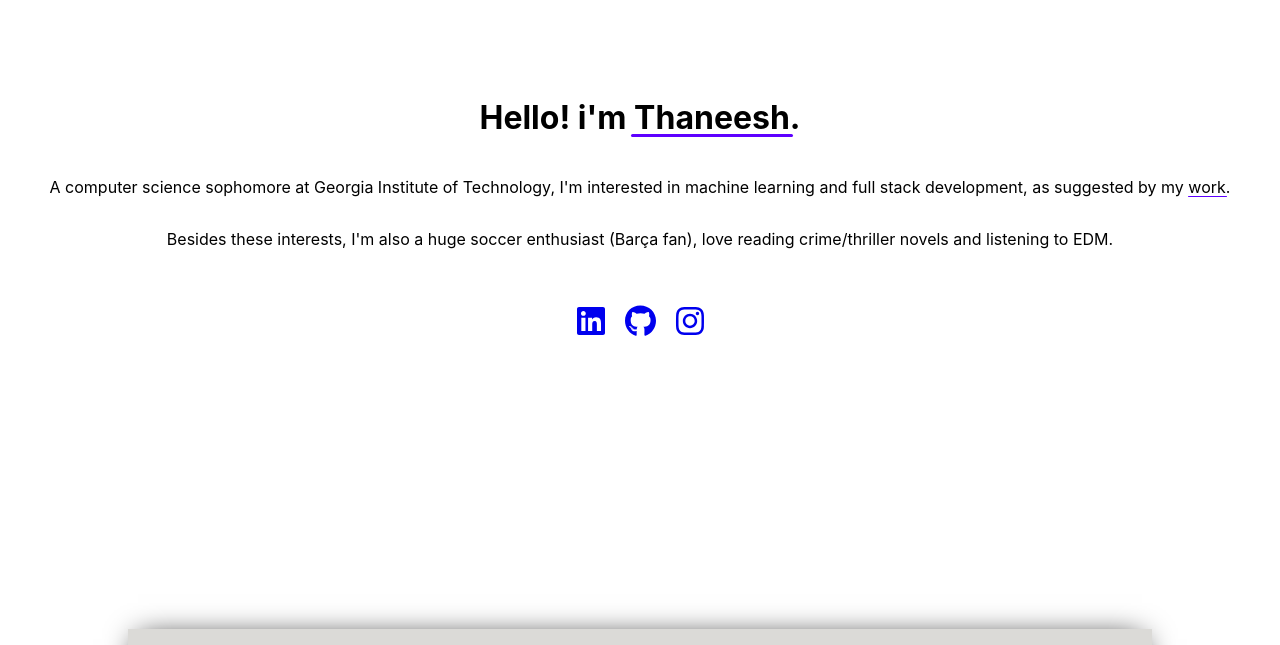
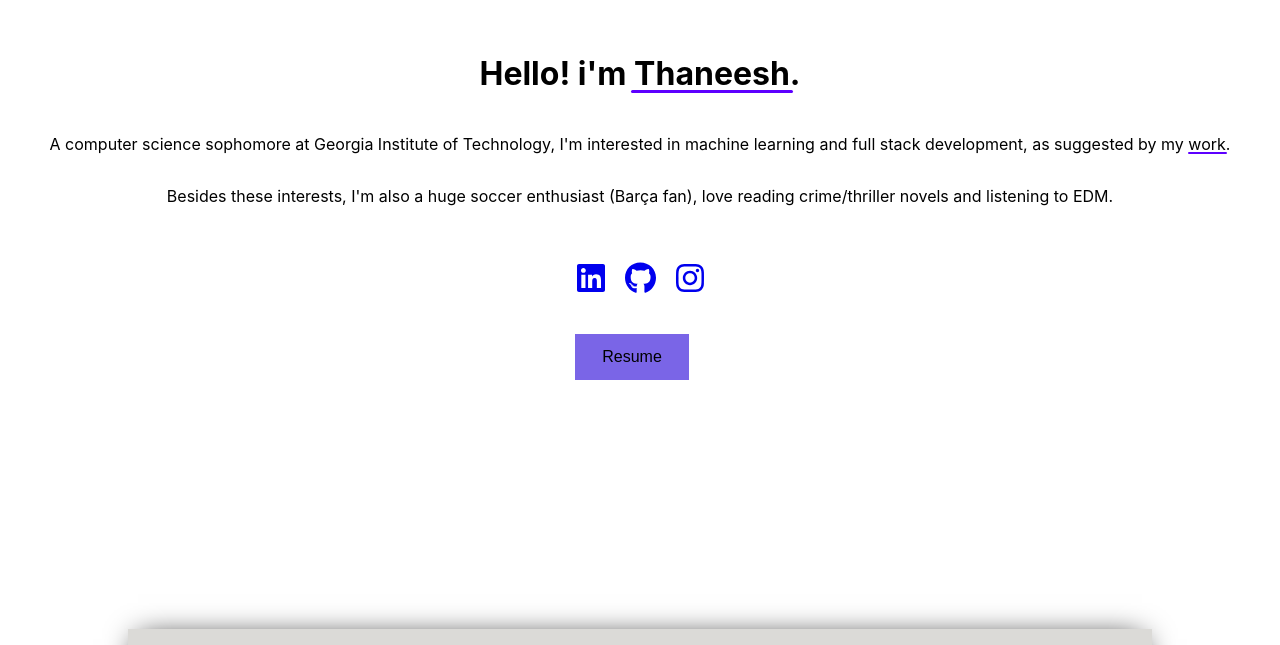
Before and after one commit to thaneesh-babu/Personal-Website, a React (Vite) app: page / in a window 1280 px wide. Shown: the part 155-800 px from the top of the page. Built offline with nearby package versions, Linux system fonts and the light colour scheme.

Commit message:
minor home tweaks

```diff
--- a/src/components/Home/Home.jsx
+++ b/src/components/Home/Home.jsx
@@ -1,7 +1,6 @@
 import { motion } from "framer-motion";
 import React, { useRef, useState } from "react";
 import {
-  faApple,
   faGithub,
   faInstagram,
   faLinkedin,
@@ -100,6 +99,9 @@ const Home = () => {
             <FontAwesomeIcon icon={faInstagram} size="2x" />
           </a>
         </div>
+        <br></br>
+        <br></br>
+        <button className="button--primary"> Resume <a href="#"></a></button>
       </motion.div>
       <div className="scroll" ref={aboutReference} />
       <About />
--- a/src/components/Home/Home.scss
+++ b/src/components/Home/Home.scss
@@ -381,3 +381,49 @@
   flex-direction: row;
   gap: 20px;
 }
+
+button,
+.button{
+  --button: hsl(0, 0%, 12%);
+  --button-hover: hsl(0, 0%, 20%);
+  --button-active:  hsl(0, 0%, 30%);
+  --button-visited: hsl(0, 0%, 20%);
+  --button-colour: var(--colour-white);
+  --button-border: var(--colour-black);
+}
+
+
+.button--primary {
+  --button: hsl(250, 73%, 65%);
+  --button-hover: hsl(250, 73%, 65%);
+  --button-active:  hsl(250, 73%, 65%);
+  --button-visited: hsl(250, 73%, 65%);
+  --button-colour: var(--colour-black);
+   --button-border: var(--colour-black);
+}
+
+button {
+  padding: .9rem 1.7rem;
+  color: var(--button-colour);
+  font-weight: 500;
+  font-size: 16px;
+  transition: all 0.3s ease-in-out;
+  background: var(--button);
+  border: solid 1px var(--button-border);
+  box-shadow: inset 0 0 0 2px var(--colour-white);
+  margin-right: 1em;
+}
+
+button:hover {
+  text-decoration: underline;
+  background: var(--button-hover);
+  box-shadow: inset 0 0 0 4px var(--colour-white);
+}
+
+button:active {
+  background: var(--button-active);
+}
+
+button:visited {
+  background: var(--button-visited);
+}
```
